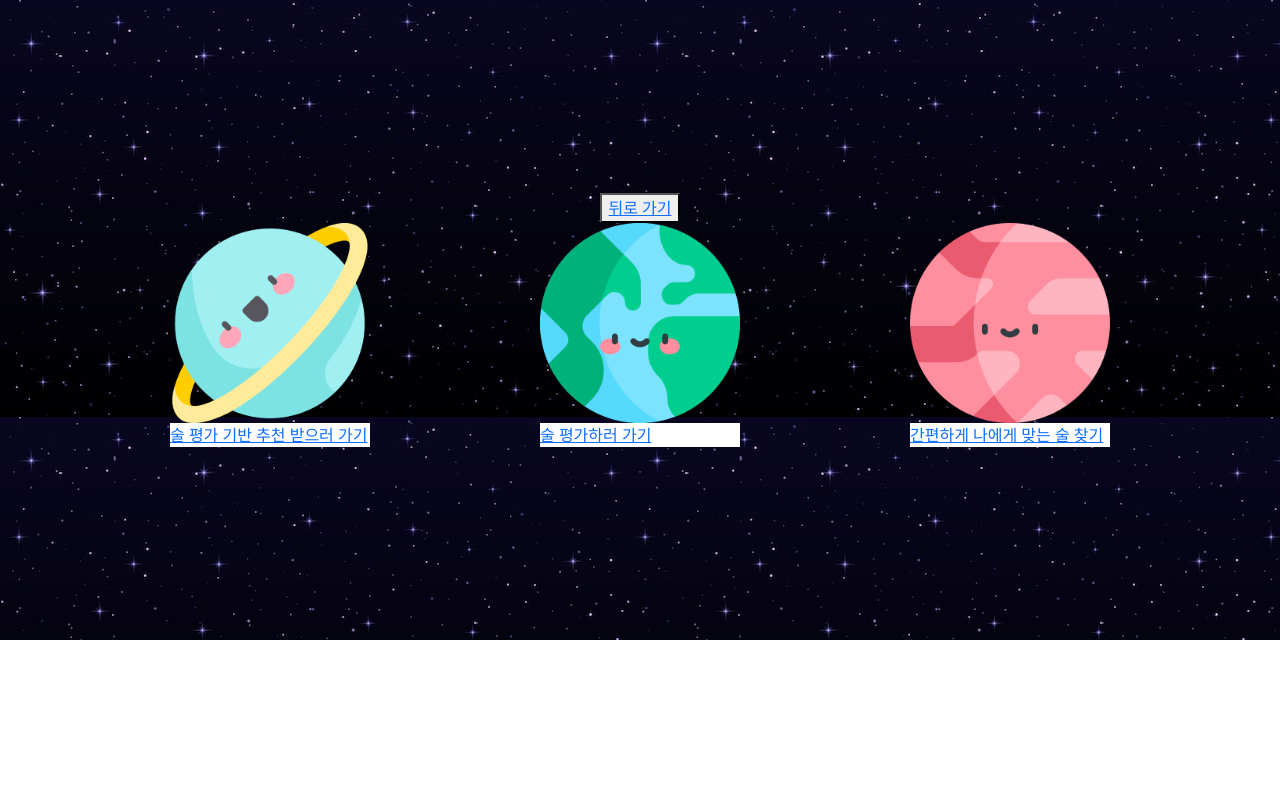
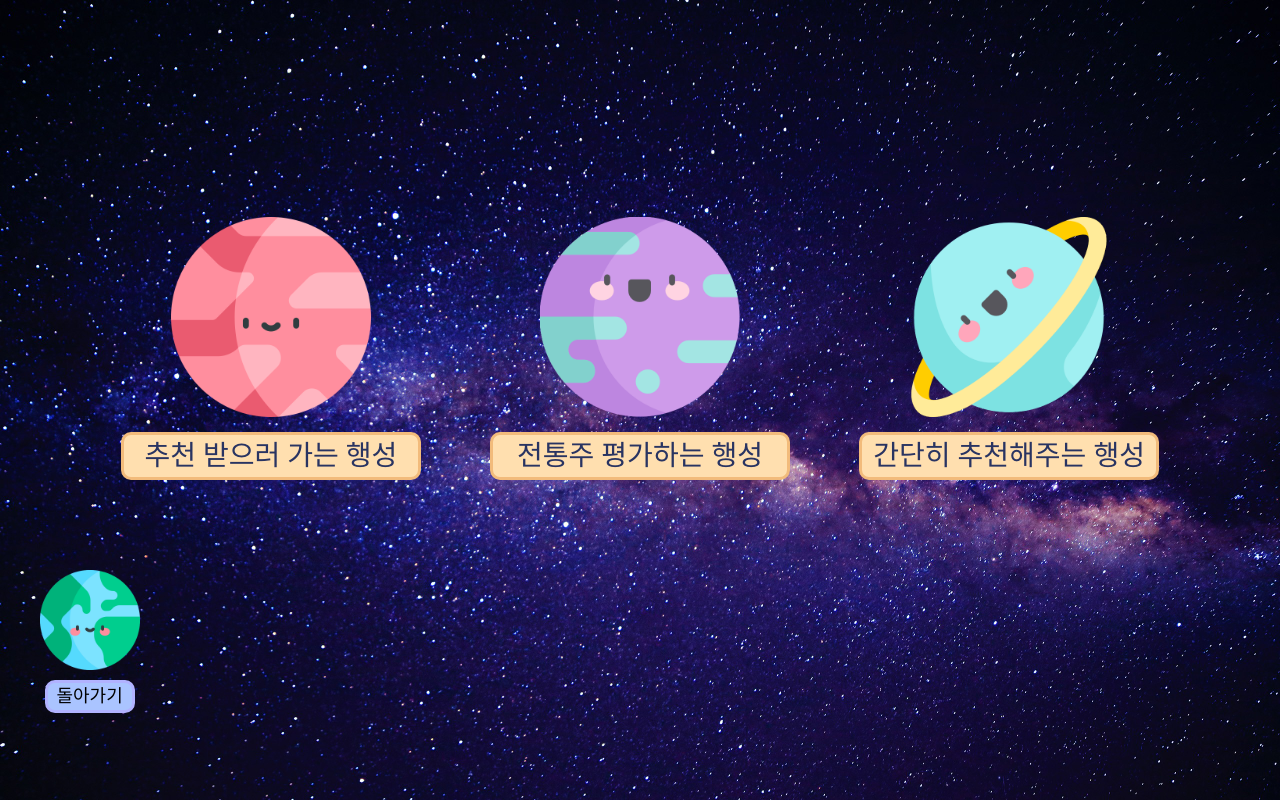
Before and after one commit to SPAMallday/WouldU, a React (Create React App) app in the folder frontend/: page /recommend in a window 1280 px wide. Built offline with nearby package versions, Linux system fonts and the light colour scheme; a web font is replaced by a local one.

Commit message:
[design] searchpage index

```diff
--- a/frontend/src/components/recommend/RecommendIndex.js
+++ b/frontend/src/components/recommend/RecommendIndex.js
@@ -1,10 +1,10 @@
 import styled from "styled-components";
 import * as React from "react";
 import { Link } from "react-router-dom";
+import planet4 from "assets/img/planet4.png";
+import planet1 from "assets/img/planet1.png";
+import planet2 from "assets/img/planet2.png";
 
-import earth from "assets/img/earth.png"
-import planet1 from "assets/img/planet1.png"
-import planet2 from "assets/img/planet2.png"
 
 /**
  * 리뷰를 한번도 하지 않은 유저에게는 '평가'만 활성화하여 보여지고, 안내 문구도 같이 출력해야 함
@@ -12,22 +12,22 @@ import planet2 from "assets/img/planet2.png"
 export default function RecommendIndex() {
   return (
     <StyledWrapper>
-      <div>
+      <div id="mars">
         <Link to="/recommend/based_on_evaluation">
-          <img src={planet1} alt="행성" />
-          <div id="text">술 평가 기반 추천 받으러 가기</div>
+            <img src={planet2} alt="화성" />
+            <div id="text">추천 받으러 가는 행성</div>
         </Link>
       </div>
-      <div>
+      <div id="jupiter">
         <Link to="/recommend/search_for_recommend">
-          <img src={earth} alt="지구" />
-          <div id="text">술 평가하러 가기</div>
+          <img src={planet4} alt="목성" />
+          <div id="text">전통주 평가하는 행성</div>
         </Link>
       </div>
-      <div>
+      <div id="saturn">
         <Link to="/recommend/based_on_filtering">
-          <img src={planet2} alt="행성" />
-          <div id="text">간편하게 나에게 맞는 술 찾기</div>
+          <img src={planet1} alt="토성" />
+          <div id="text">간단히 추천해주는 행성</div>
         </Link>
       </div>
     </StyledWrapper>
@@ -47,8 +47,62 @@ const StyledWrapper = styled.div`
     width: 250px;
     height: 250px;
   }
-
+  #mars {
+    position: relative;
+    top: -10vh;
+    left: 3vw;
+    width: 350px;
+    height: 350px;
+    -webkit-transition: all 0.5s ease;
+    transition: all 0.5s ease;
+  }
+  #mars:hover {
+    -webkit-transform: translateY(-18px);
+    transform: translateY(-18px);
+  }
+  #jupiter {
+    position: relative;
+    top: -10vh;
+    width: 350px;
+    height: 350px;
+    -webkit-transition: all 0.5s ease;
+    transition: all 0.5s ease;
+  }
+  #jupiter:hover {
+    -webkit-transform: translateY(-18px);
+    transform: translateY(-18px);
+  }
+  #saturn {
+    position: relative;
+    width: 350px;
+    height: 350px;
+    top: -10vh;
+    left: -3vw;
+    -webkit-transition: all 0.5s ease;
+    transition: all 0.5s ease;
+  }
+  #saturn:hover {
+    -webkit-transform: translateY(-18px);
+    transform: translateY(-18px);
+  }
+  a {
+    text-decoration: none;
+    color: black;
+    display: flex;
+    justify-content: center;
+    align-items: center;
+    flex-direction: column;
+  }
   #text {
-    background-color: white;
+    font-family: "GD";
+    font-size: 28px;
+    color: #293462;
+    background-color: #ffdfaf;
+    margin-top: 15px;
+    border-radius: 10px;
+    border: 3px solid #f2bb7b;
+    display: inline-block;
+    width: 300px;
+    text-align: center;
   }
 `;
--- a/frontend/src/views/recommend/RecommendPage.js
+++ b/frontend/src/views/recommend/RecommendPage.js
@@ -2,22 +2,23 @@ import Header from "components/nav/Header";
 import styled from "styled-components";
 import * as React from "react";
 import RecommendIndex from "components/recommend/RecommendIndex";
-import space_example from "assets/img/space_example.jpg";
+import recommendbackground from "assets/img/recommendbackground.jpg";
 import { Link } from "react-router-dom";
+import earth from "assets/img/earth.png";
 
 export default function RecommendPage() {
-
   return (
-    <>
+    <div>
       <StyledWrapper>
-        <button>
+        <div id="earth">
           <Link to="/">
-            뒤로 가기
+            <img src={earth} alt="지구" />
+            <div id="back">돌아가기</div>
           </Link>
-        </button>
+        </div>
         <RecommendIndex />
       </StyledWrapper>
-    </>
+    </div>
   );
 }
 
@@ -27,7 +28,44 @@ const StyledWrapper = styled.div`
   justify-content: center;
   align-items: center;
 
-// 그냥 예시로 넣어놨음
-  background-image: url(${ space_example });
-  height: 80vh;
+  background-image: url(${recommendbackground});
+  background-repeat: no-repeat;
+  background-size: cover;
+  width: 100%;
+  height: 100vh;
+
+  #earth {
+    position: relative;
+    top: 52vh;
+    left: -43vw;
+    -webkit-transition: all 0.5s ease;
+    transition: all 0.5s ease;
+  }
+  #earth:hover {
+    -webkit-transform: translateY(-18px);
+    transform: translateY(-18px);
+  }
+  #earth img {
+    width: 100px;
+  }
+  a {
+    text-decoration: none;
+    color: black;
+    display: flex;
+    justify-content: center;
+    align-items: center;
+    flex-direction: column;
+  }
+  #back {
+    font-family: "GD";
+    font-size: 18px;
+    color: black;
+    background-color: #aac4ff;
+    margin-top: 10px;
+    border-radius: 10px;
+    border: 3px solid #b1b2ff;
+    display: inline-block;
+    width: 90px;
+    text-align: center;
+  }
 `;
```
Also changed, not shown: frontend/src/assets/img/recommend-background.jpg (deleted), frontend/src/assets/img/recommendbackground.jpg (added).
